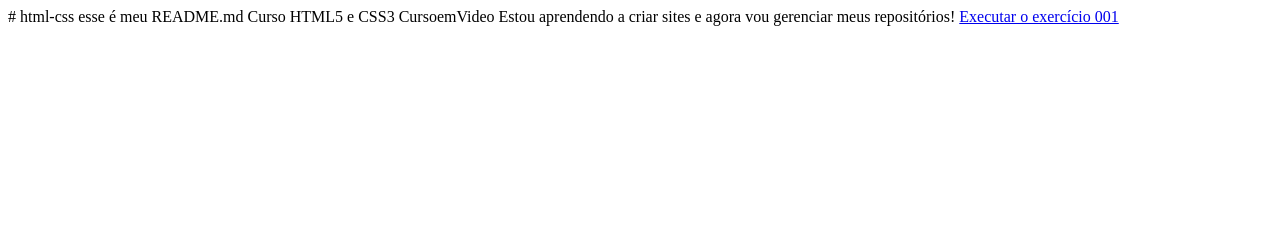
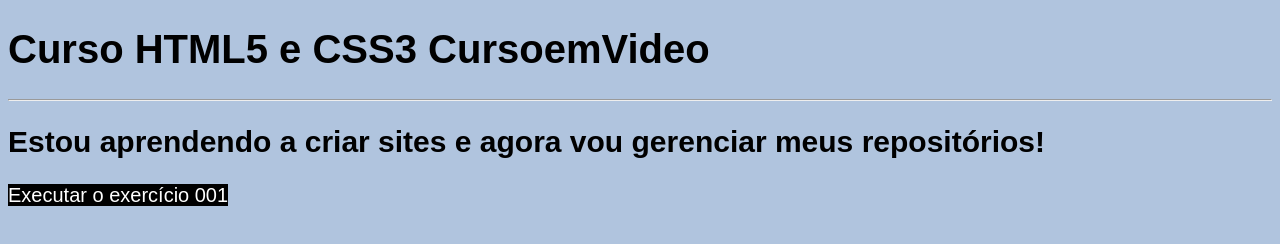
Before and after one commit to ThurzimZK/html-css, a plain HTML site: page index.html in a window 1280 px wide. Drawn offline with Linux system fonts and the light colour scheme.

Commit message:
teste de index

```diff
--- a/index.html
+++ b/index.html
@@ -1,7 +1,27 @@
-# html-css
-esse é meu README.md
- Curso HTML5 e CSS3 CursoemVideo
-
-Estou aprendendo a criar sites e agora vou gerenciar meus repositórios!
-
-<a href="https://thurzimzk.github.io/html-css/exercicios/ex001/index.html">Executar o exercício 001</a>
+<!DOCTYPE html>
+<html lang="pt-br">
+<head>
+    <meta charset="UTF-8">
+    <meta http-equiv="X-UA-Compatible" content="IE=edge">
+    <meta name="viewport" content="width=device-width, initial-scale=1.0">
+    <title>html-css</title>
+    <style>
+        body{
+            background-color: lightsteelblue;
+            font-family: Arial, Helvetica, sans-serif;
+            font-size: 20px;
+        }
+        p>a{
+            text-decoration: none;
+            background-color: black;
+            color: white;
+        }
+    </style>
+</head>
+<body>
+    <h1>Curso HTML5 e CSS3 CursoemVideo</h1>
+    <hr>
+    <h2>Estou aprendendo a criar sites e agora vou gerenciar meus repositórios!</h2>
+    <p><a href="https://thurzimzk.github.io/html-css/exercicios/ex001/index.html">Executar o exercício 001</a></p>
+</body>
+</html>
```
